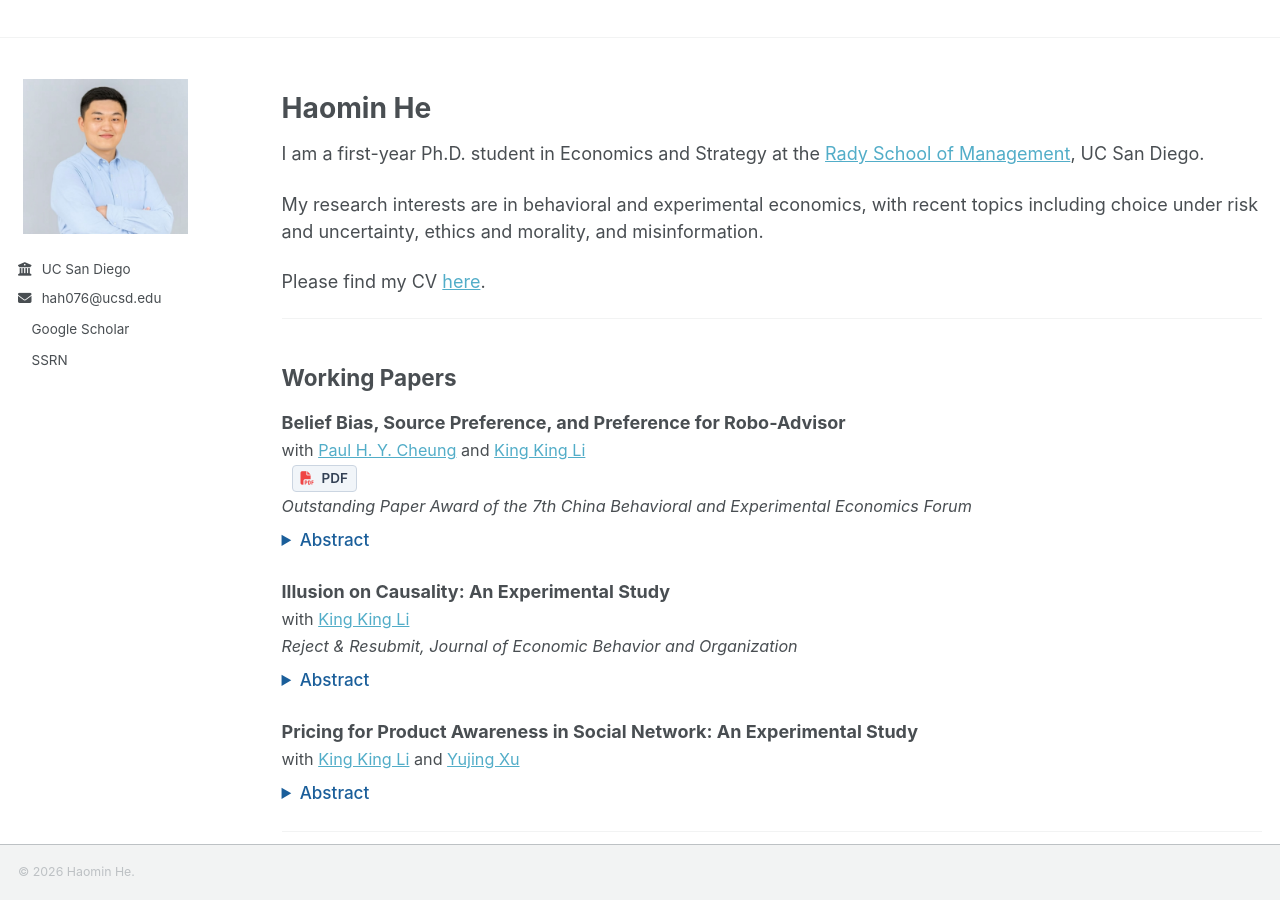
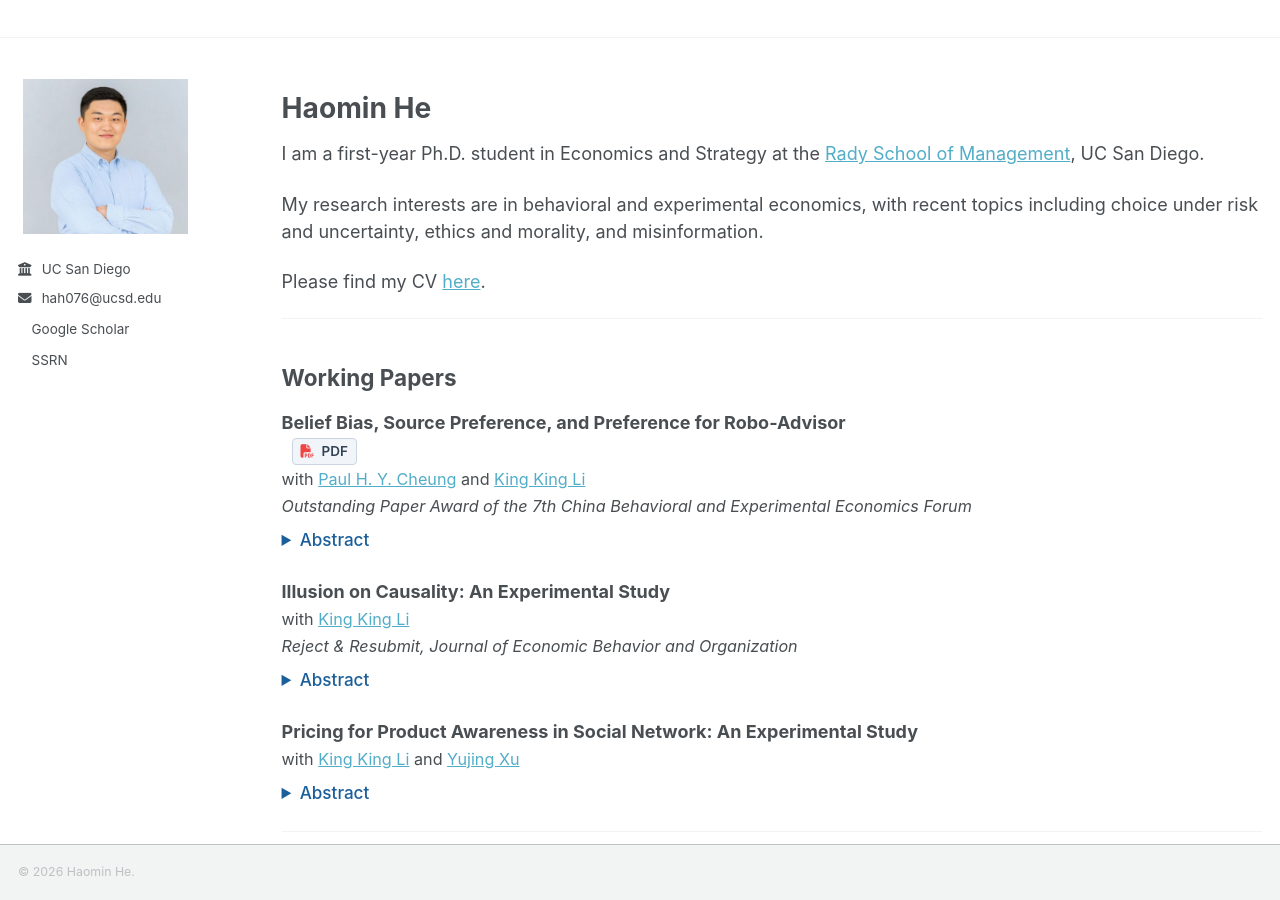
Before and after one commit to haomin-he/haomin-he.github.io, a Jekyll site: the page built from _pages/about.md, in a window 1280 px wide and 900 px high. Built offline with Jekyll 4.4.1, drawn with Linux system fonts in a browser that asks for light colours; a script bundle is joined from its source files by our own code; a style sheet for code colours, icons or effects is not loaded.

Commit message:
Update about.md

```diff
--- a/_pages/about.md
+++ b/_pages/about.md
@@ -40,7 +40,8 @@ Please find my CV <a href="../assets/CV_Haomin_202611.pdf" target="_blank" rel="
 ## Working Papers
 
 **Belief Bias, Source Preference, and Preference for Robo-Advisor**<br>
-<span style="font-size: 0.9em;">with <a href="https://www.paulcheung.net/" target="_blank" rel="noopener noreferrer">Paul H. Y. Cheung</a> and <a href="https://likklab.com/" target="_blank" rel="noopener noreferrer">King King Li</a></span><br> <a href="/assets/Robo_Advisor.pdf" target="_blank" style="display: inline-block; padding: 2px 8px; margin-left: 10px; background-color: #f1f5f9; color: #334155; border: 1px solid #cbd5e1; border-radius: 4px; font-size: 0.75em; font-weight: 600; text-decoration: none; vertical-align: middle; transition: all 0.2s;"><i class="fas fa-file-pdf" style="color: #ef4444; margin-right: 4px;"></i> PDF</a><br>
+<a href="/assets/Robo_Advisor.pdf" target="_blank" style="display: inline-block; padding: 2px 8px; margin-left: 10px; background-color: #f1f5f9; color: #334155; border: 1px solid #cbd5e1; border-radius: 4px; font-size: 0.75em; font-weight: 600; text-decoration: none; vertical-align: middle; transition: all 0.2s;"><i class="fas fa-file-pdf" style="color: #ef4444; margin-right: 4px;"></i> PDF</a><br>
+<span style="font-size: 0.9em;">with <a href="https://www.paulcheung.net/" target="_blank" rel="noopener noreferrer">Paul H. Y. Cheung</a> and <a href="https://likklab.com/" target="_blank" rel="noopener noreferrer">King King Li</a></span><br>
 <em style="font-size: 0.9em;">Outstanding Paper Award of the 7th China Behavioral and Experimental Economics Forum</em>
 
 <details>
```
